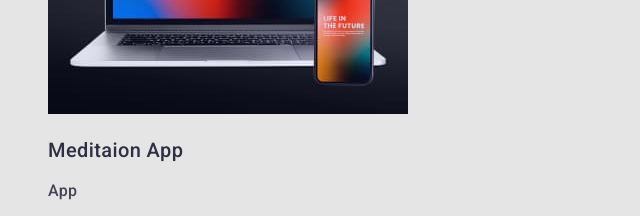
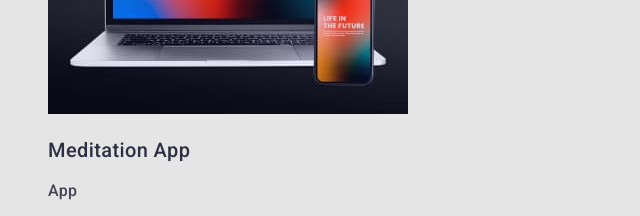
Before and after one commit to YevheniiDovhosheia/goit-markup-hw-02, a plain HTML site: page portfolio.html in a window 1280 px wide. Shown: the part 1360-1576 px from the top of the page, 0-640 px from the left. Drawn offline with Linux system fonts and the light colour scheme.

Commit message:
Update portfolio.html

```diff
--- a/portfolio.html
+++ b/portfolio.html
@@ -75,7 +75,7 @@
           <li>
             <a href="" class="link">
               <img src="./images/3.jpg" alt="screen" width="360" class="link" />
-              <h2 class="nav-list">Meditaion App</h2>
+              <h2 class="nav-list">Meditation App</h2>
               <p class="list-description">App</p>
             </a>
           </li>
```
